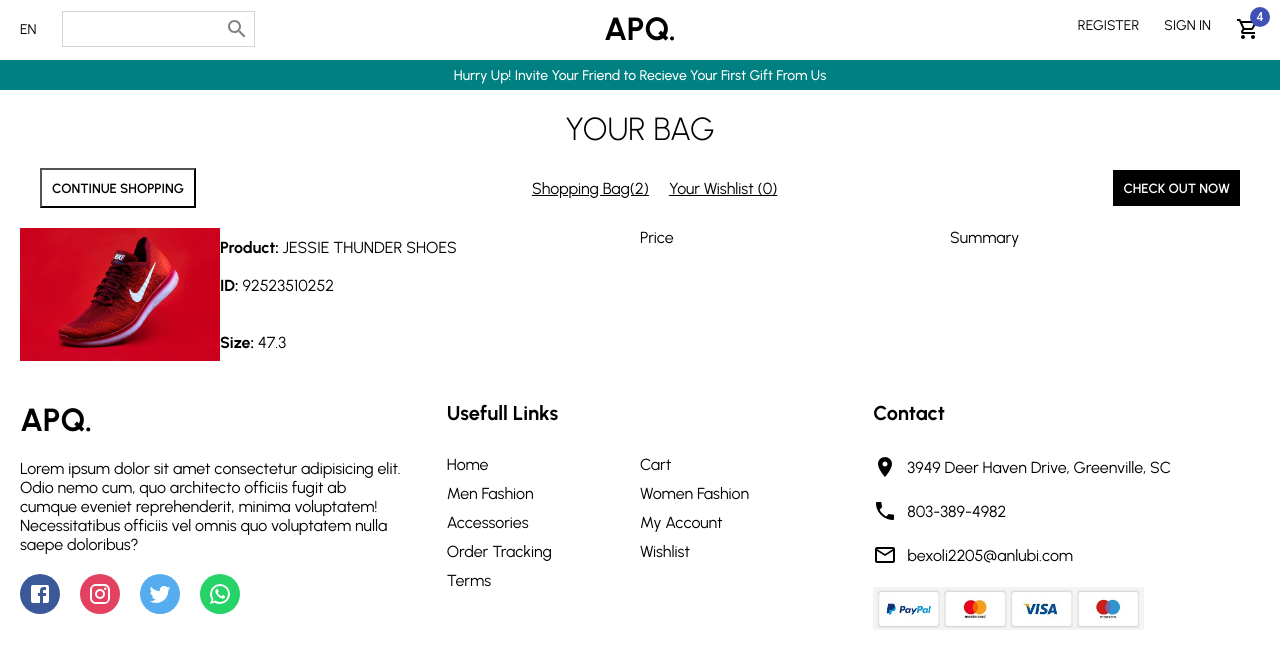
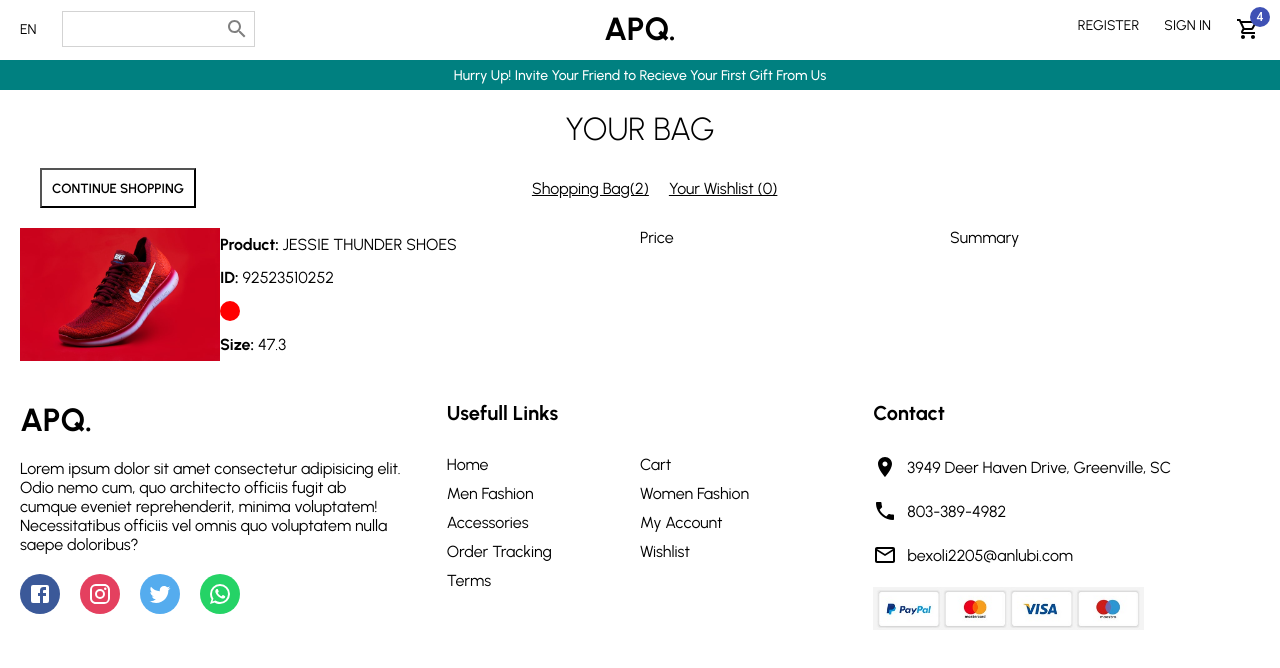
Before and after one commit to AliPooladmast/e-commerce, a React (Create React App) app: page / in a window 1280 px wide. Shown: the top 668 px of the page. Built offline with nearby package versions, Linux system fonts and the light colour scheme.

Commit message:
feat(cart): set style to product color section of the the details dedicated to product

```diff
--- a/src/pages/Cart/Cart.jsx
+++ b/src/pages/Cart/Cart.jsx
@@ -32,7 +32,10 @@ const Cart = () => {
                   <span>
                     <b>ID:</b> 92523510252
                   </span>
-                  <div className={style.ProductColor}></div>
+                  <div
+                    className={style.ProductColor}
+                    style={{ backgroundColor: "red" }}
+                  ></div>
                   <span>
                     <b>Size:</b> 47.3
                   </span>
--- a/src/pages/Cart/cart.module.scss
+++ b/src/pages/Cart/cart.module.scss
@@ -23,7 +23,6 @@
   &--filled {
     @extend .Button;
     border: none;
-    background-color: black;
     color: white;
   }
 }
@@ -73,3 +72,9 @@
   flex-direction: column;
   justify-content: space-around;
 }
+
+.ProductColor {
+  width: 20px;
+  height: 20px;
+  border-radius: 50%;
+}
```
